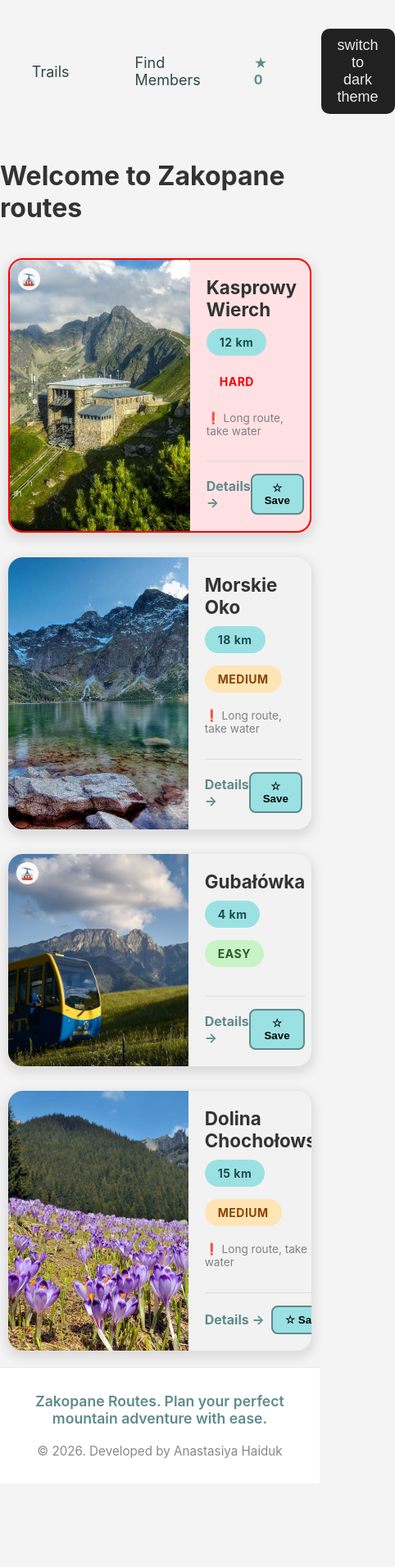
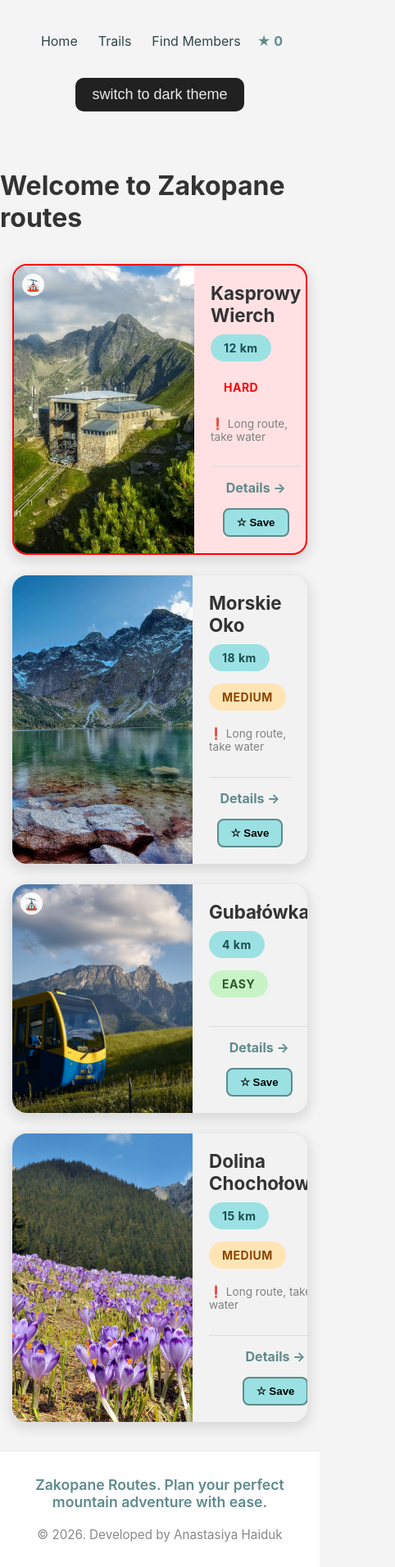
Before and after one commit to nastlyxy/zakopane-routes, a React (Vite) app: page /routes in a window 390 px wide. Shown: the whole page at 82% size, 482 px wide, since content can reach past the window. Before the commit the page ends 1810 px from the top, so only its background shows below. Built offline with nearby package versions, Linux system fonts and the light colour scheme.

Commit message:
added some responsive styles and changes in readme

```diff
--- a/src/App.css
+++ b/src/App.css
@@ -169,6 +169,65 @@ body {
   .routeCards-container,
   .members-container {
     grid-template-columns: 1fr;
+  }
+}
+/* =========================================
+   10. RESPONSIVE
+   ========================================= */
+
+/* --- ПЛАНШЕТЫ (экраны до 1024px) --- */
+@media (max-width: 1024px) {
+  /* 1. Сетка: делаем карточки поуже, чтобы влезло 2 в ряд */
+  .routeCards-container,
+  .members-container {
+    grid-template-columns: repeat(auto-fill, minmax(320px, 1fr));
+    gap: 25px;
+  }
+
+  /* 2. Сами карточки: переводим из горизонтальных в вертикальные */
+  .route-card-container,
+  .member-card-container {
+    flex-direction: column;
+    min-height: auto;
+  }
+
+
+  /* 4. Кнопки: ставим друг под другом для удобного нажатия пальцем */
+  .card-footer-actions {
+    flex-direction: column;
+    gap: 15px;
+  }
+
+
+}
+
+/* --- ТЕЛЕФОНЫ (экраны до 650px) --- */
+@media (max-width: 650px) {
+  /* 1. Навигация: разрешаем кнопкам переноситься на новую строку */
+  .navigation-menu {
+    flex-wrap: wrap;
+    gap: 15px;
+    padding: 15px;
+  }
+
+  .link {
+    font-size: 16px;
+    padding: 5px;
+  }
+
+  /* 2. Сетка: строго одна колонка на весь экран */
+  .routeCards-container,
+  .members-container {
+    grid-template-columns: 1fr;
+    width: 100%;
+    padding: 15px;
+  }
+
+  /* 3. Футер: выравниваем по центру */
+  .footer {
+    flex-direction: column;
+    text-align: center;
+    padding: 30px 20px;
   }
 }
 
@@ -489,7 +548,7 @@ body {
 .footer {
   width: 100%;
   padding: 40px 50px;
-  margin-top: auto;
+  margin-top: 20px;
   background-color: #ffffff;
   border-top: 1px solid #eaeaea;
   display: flex;
```
Also changed, not shown: 1 other file (tests, documents, lock files or other folders).
